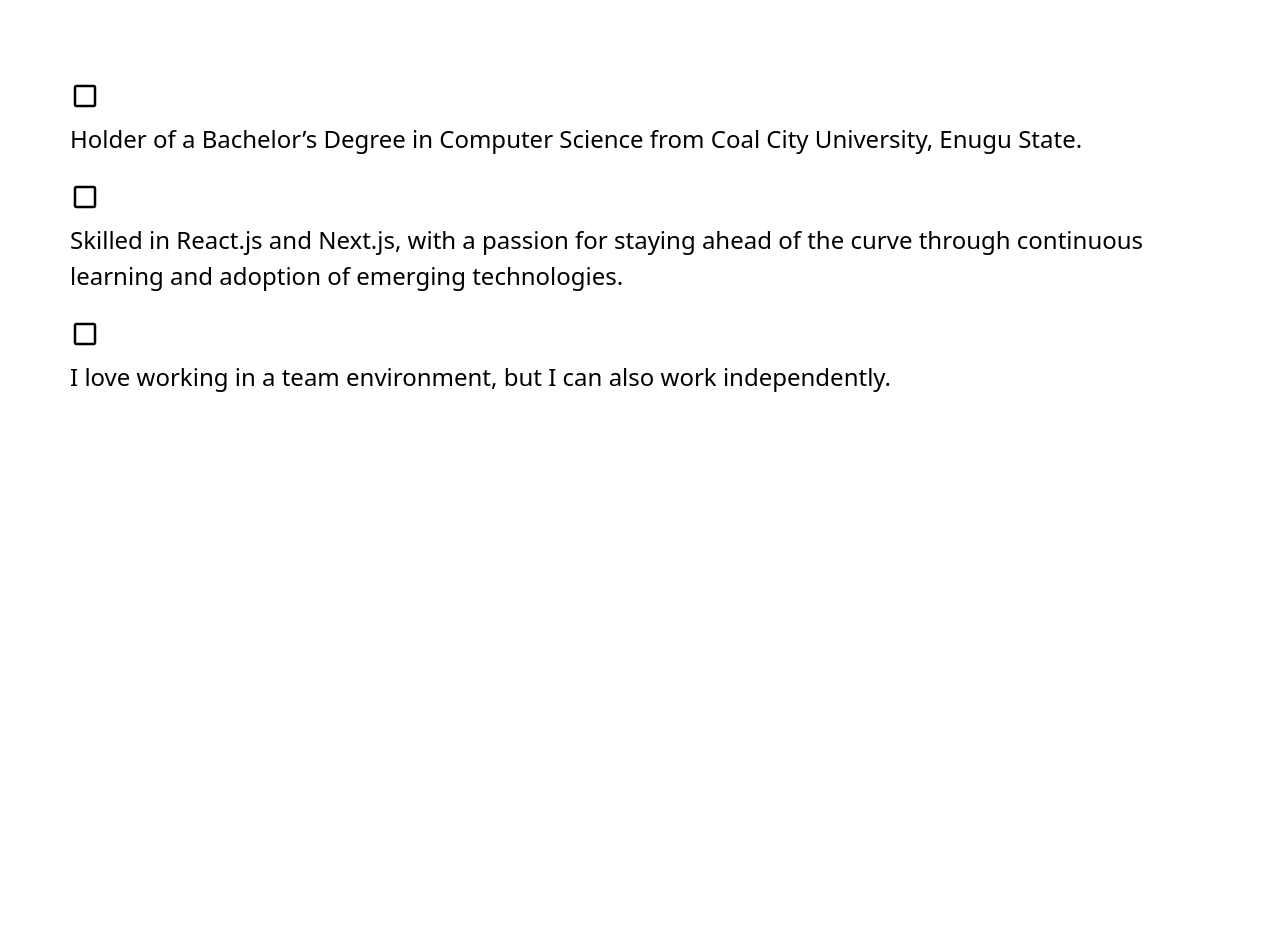
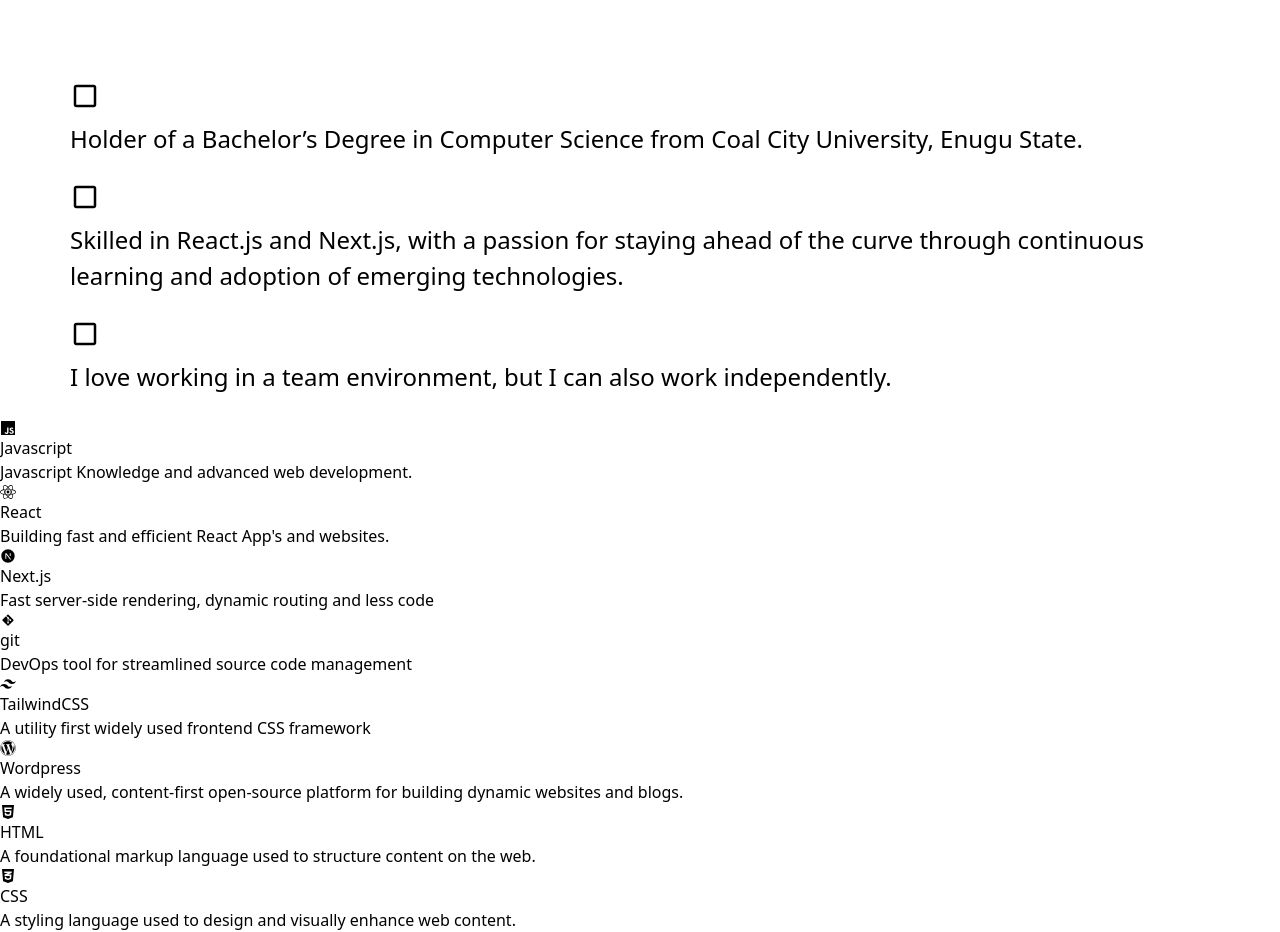
Before and after one commit to TheJeff01/next-portfolio, a Next.js app: page / in a window 1280 px wide. Shown: the part 868-1800 px from the top of the page. Before the commit the page ends 1288 px from the top, so only its background shows below. Built offline with nearby package versions, Linux system fonts and the light colour scheme.

Commit message:
started my tech stack component, all thats left is the styling

```diff
--- a/src/app/page.js
+++ b/src/app/page.js
@@ -2,6 +2,7 @@
 import HeroBanner from "@/components/HeroBanner";
 import QuoteComponent from "@/components/QuoteComponent";
 import ProblemSolver from "@/components/ProblemSolver";
+import TechStack from "@/components/TechStack";
 export default function Home() {
   return (
     <main>
@@ -9,6 +10,7 @@
       <HeroBanner />
       <QuoteComponent />
       <ProblemSolver />
+      <TechStack />
     </main>
   );
 }
--- a/src/components/ProblemSolverBrief.jsx
+++ b/src/components/ProblemSolverBrief.jsx
@@ -1,8 +1,31 @@
+"use client";
+import splitStringUsingRegex from "./utils/splitStringUsingRegex";
+import { motion } from "framer-motion";
+import React from "react";
+
+const charVariants = {
+  hidden: { opacity: 0 },
+  reveal: { opacity: 1 },
+};
 function ProblemSolverBrief(props) {
   return (
     <div className="flex flex-col text-[20px] lg:text-[24px] mb-[25px] ">
       <div className="mb-[10px] text-[30px]">{props.boxicon}</div>
-      <p>{props.text}</p>
+      <motion.p
+        initial="hidden"
+        whileInView="reveal"
+        transition={{ staggerChildren: 0.02 }}
+      >
+        {props.text.split("").map((char, index) => (
+          <motion.span
+            key={index}
+            transition={{ duration: 0.5 }}
+            variants={charVariants}
+          >
+            {char}
+          </motion.span>
+        ))}
+      </motion.p>
     </div>
   );
 }
--- /dev/null
+++ b/src/components/TechStack.jsx
@@ -0,0 +1,71 @@
+"use client";
+import React from "react";
+import TechStackCard from "./TechStackCard";
+import { IoLogoJavascript } from "react-icons/io5";
+import { FaReact } from "react-icons/fa";
+import { RiNextjsFill } from "react-icons/ri";
+import { DiGit } from "react-icons/di";
+import { RiTailwindCssFill } from "react-icons/ri";
+import { FaWordpress } from "react-icons/fa";
+import { FaHtml5 } from "react-icons/fa";
+import { FaCss3Alt } from "react-icons/fa";
+
+const techStack = [
+  {
+    icon: <IoLogoJavascript />,
+    iconName: "Javascript",
+    text: "Javascript Knowledge and advanced web development.",
+  },
+  {
+    icon: <FaReact />,
+    iconName: "React",
+    text: "Building fast and efficient React App's and websites.",
+  },
+  {
+    icon: <RiNextjsFill />,
+    iconName: "Next.js",
+    text: "Fast server-side rendering, dynamic routing and less code",
+  },
+  {
+    icon: <DiGit />,
+    iconName: "git",
+    text: "DevOps tool for streamlined source code management",
+  },
+  {
+    icon: <RiTailwindCssFill />,
+    iconName: "TailwindCSS",
+    text: "A utility first widely used frontend CSS framework",
+  },
+  {
+    icon: <FaWordpress />,
+    iconName: "Wordpress",
+    text: "A widely used, content-first open-source platform for building dynamic websites and blogs.",
+  },
+  {
+    icon: <FaHtml5 />,
+    iconName: "HTML",
+    text: "A foundational markup language used to structure content on the web.",
+  },
+  {
+    icon: <FaCss3Alt />,
+    iconName: "CSS",
+    text: "A styling language used to design and visually enhance web content.",
+  },
+];
+
+function TechStack() {
+  return (
+    <main>
+      {techStack.map((option, index) => (
+        <React.Fragment key={index}>
+          <TechStackCard
+            icon={option.icon}
+            iconName={option.iconName}
+            text={option.text}
+          />
+        </React.Fragment>
+      ))}
+    </main>
+  );
+}
+export default TechStack;
--- /dev/null
+++ b/src/components/TechStackCard.jsx
@@ -0,0 +1,10 @@
+function TechStackCard(props) {
+  return (
+    <div>
+      <div>{props.icon}</div>
+      <div>{props.iconName}</div>
+      <div>{props.text}</div>
+    </div>
+  );
+}
+export default TechStackCard;
```
